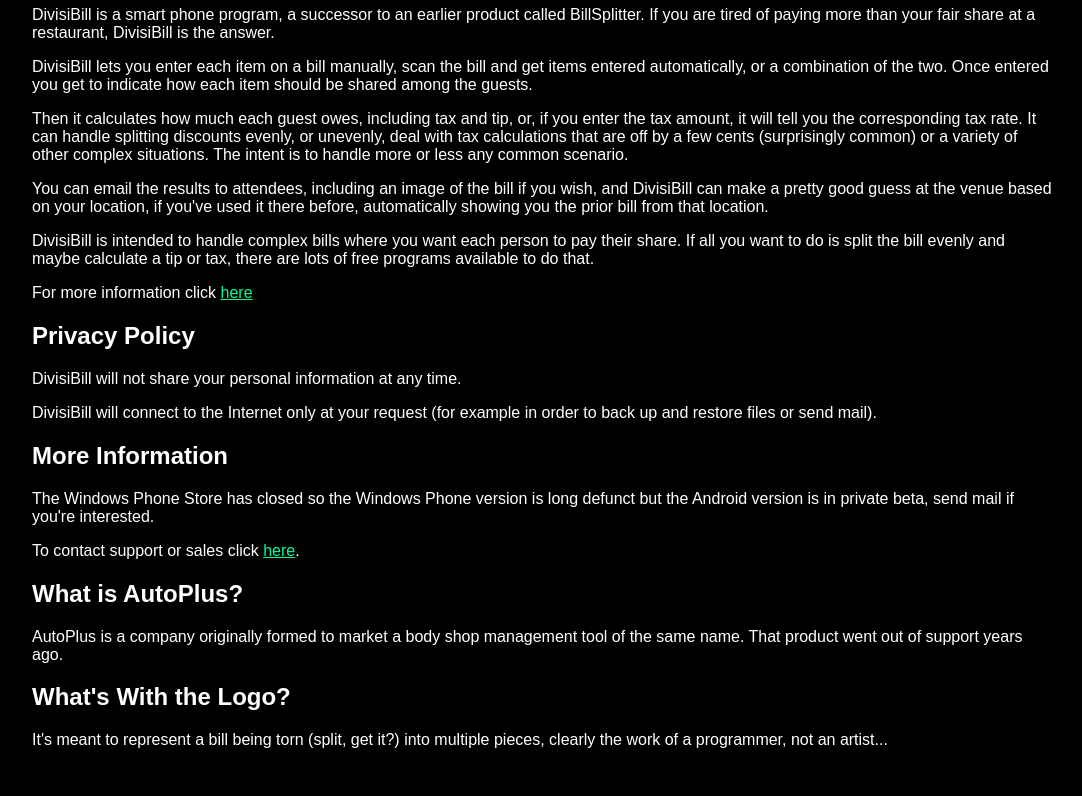
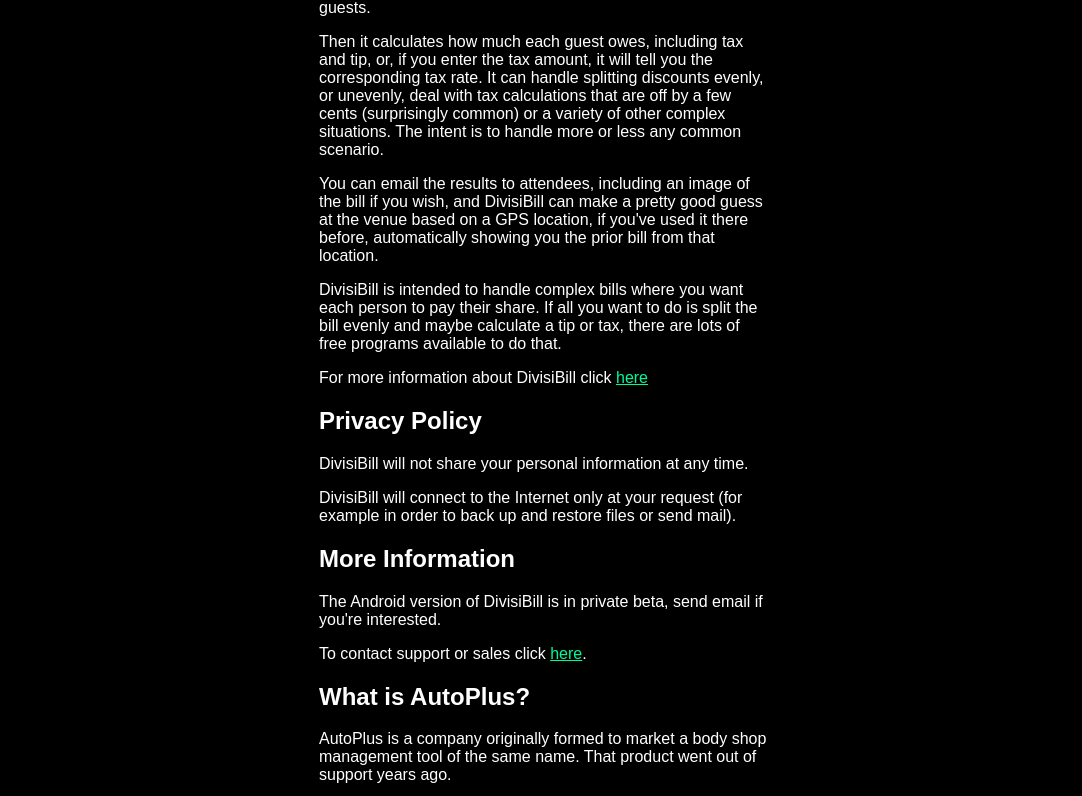
Before and after one commit to david-maw/autoplus-web, a plain HTML site: page site/index.html in a window 1280 px wide. Shown: the part 386-1182 px from the top of the page, without its empty margins (96-1178 px from the left). Drawn offline with Linux system fonts and the light colour scheme.

Commit message:
General updates
Main one is limiting line width

```diff
--- a/site/index.html
+++ b/site/index.html
@@ -7,32 +7,32 @@
 <body>
     <h1 id="divisibill">DivisiBill</h1>
 <p align=center> <img alt="Logo" height="200" src="divisibill_scalable_red.svg" style="width:20%"/></p>
-<p>DivisiBill is a smart phone program, a successor to
-an earlier product called BillSplitter. If you are tired of paying more than your
-fair share at a restaurant, DivisiBill is the answer.</p>
-<p>DivisiBill lets you enter each item on a bill manually, scan the bill and get items entered
-automatically, or a combination of the two. Once entered you get to indicate how each item should be shared among the guests.</p>
+<p>If you are tired of unfair results at a restaurant when the bill is split evenly,
+DivisiBill is the answer.</p>
+<p>DivisiBill lets you take a picture of the bill and get items entered
+automatically, enter each item on a bill manually,  or a combination of the two.
+Once entered you get to indicate who owes for each item or how it should be shared
+among the guests.</p>
 <p>Then it calculates how much each guest owes, including tax and tip, or, if you
 enter the tax amount, it will tell you the corresponding tax rate. It can handle
 splitting discounts evenly, or unevenly, deal with tax calculations that are off
 by a few cents (surprisingly common) or a variety of other complex situations.
 The intent is to handle more or less any common scenario.</p>
 <p>You can email the results to attendees, including an image of the bill if you wish,
-and DivisiBill can make a pretty good guess at the venue based on your location, if
+and DivisiBill can make a pretty good guess at the venue based on a GPS location, if
 you've used it there before, automatically showing you the prior bill from that
 location.</p>
 <p>DivisiBill is intended to handle complex bills where you want each person to pay
 their share. If all you want to do is split the bill evenly and maybe calculate
 a tip or tax, there are lots of free programs available to do that.</p>
-<p>For more information click <a href="divisibill/introduction.html">here</a></p>
+<p>For more information about DivisiBill click <a href="divisibill/introduction.html">here</a></p>
 <h2 id="privacy-policy">Privacy Policy</h2>
 <p>DivisiBill will not share your personal information at any time.</p>
 <p>DivisiBill will connect to the Internet only at your request (for example in order
 to back up and restore files or send mail).</p>
 <h2 id="more-information">More Information</h2>
-<p>The Windows Phone Store has closed so the Windows Phone version is long defunct but
-the Android version is in private beta, send mail if you're interested.</p>
-<p>To contact support or sales click <a href="mailto:support@autopl.us?subject=Mail%20from%20AutoPlus%20web%20page">here</a>.</p>
+<p>The Android version of DivisiBill is in private beta, send email if you're interested.</p>
+<p>To contact support or sales click <a href="mailto:support@autopl.us?subject=DivisiBill%20Mail%20from%20AutoPlus%20web%20page">here</a>.</p>
 <h2 id="what-is-autoplus">What is AutoPlus?</h2>
 <p>AutoPlus is a company originally formed to market a body shop management tool
 of the same name. That product went out of support years ago.</p>
--- a/site/styles.css
+++ b/site/styles.css
@@ -3,7 +3,8 @@
 }
 
 html, body {
-  margin: 0;
+  max-width: 500px;
+  margin: 0 auto;
   border: 0;
   padding: 0;
   color: white;
@@ -11,9 +12,8 @@ html, body {
 }
 
 body {
-    margin: auto;
-    width: 80%;
-    padding: 20px;
+    width: 90%;
+    padding: 10px;
 }
 
 body > h1 {
```
Also changed, not shown: site/divisibill/introduction.html (+7 -7 lines), site/divisibill/itemspage.html (+5 -5 lines).
